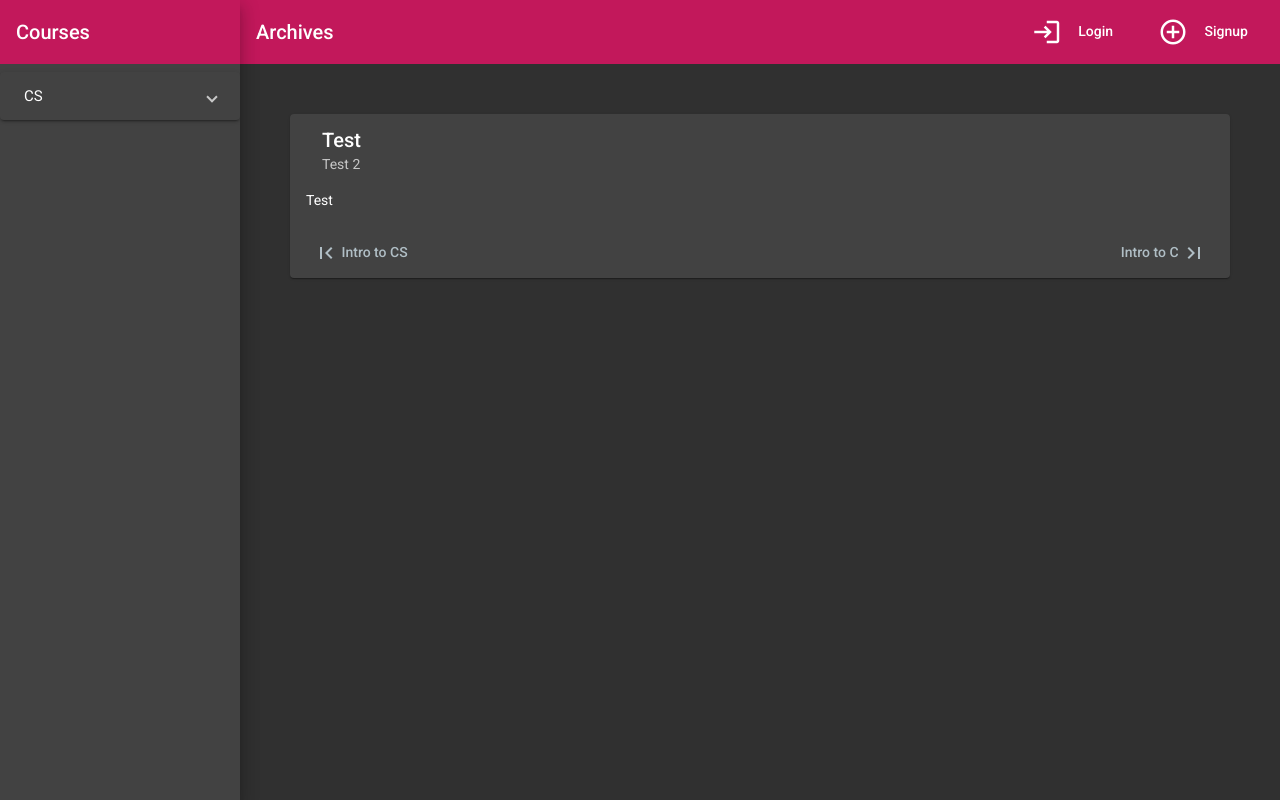
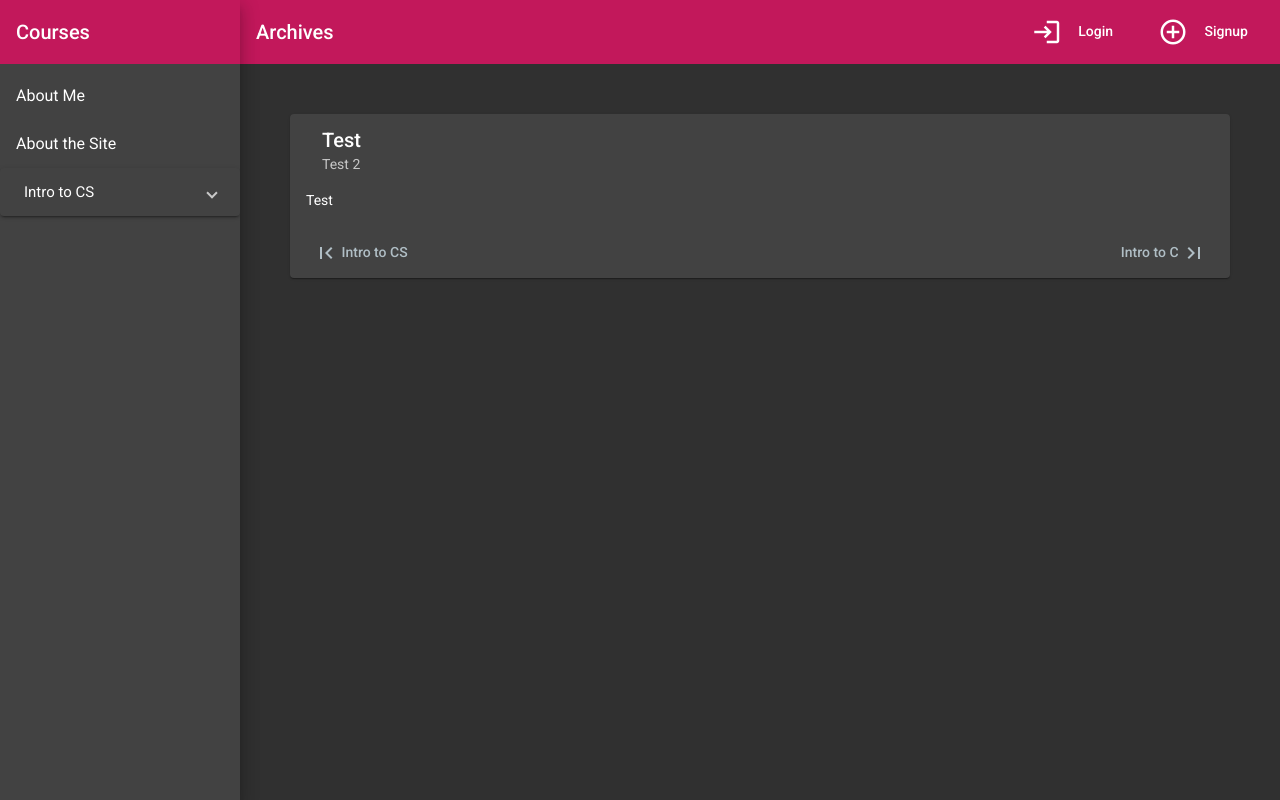
Before and after one commit to sholden3/the-archive, an Angular app in the folder the-archive/: page / in a window 1280 px wide. Built offline with nearby package versions, Linux system fonts and the light colour scheme.

Commit message:
Updated side-nav component to show dynamic directory info.

```diff
--- a/the-archive/src/app/content-wrapper/side-nav/side-nav.component.html
+++ b/the-archive/src/app/content-wrapper/side-nav/side-nav.component.html
@@ -10,20 +10,31 @@
         </mat-toolbar>
         <div *ngIf="!isScreenSmall; else smallScreen">
             <mat-nav-list>
+                <div *ngFor="let dir of directory | async">
+                    <div *ngIf="dir.type == 'text'">
+                        <mat-list-item matTooltip="{{dir.description}}">
+                            {{dir.name}}
+                        </mat-list-item>
+                    </div>
+                    <div *ngIf="dir.type == 'dropdown'">
                         <mat-accordion>
                             <mat-expansion-panel>
                                 <mat-expansion-panel-header>
-                            <mat-panel-title matTooltip="Intro to CS test">
+                                    <mat-panel-title matTooltip="{{dir.description}}">
                                         <div fxLayout="row" fxLayoutAlign="space-between center">
-                                    CS
+                                            {{dir.name}}
                                         </div>
                                     </mat-panel-title>
                                 </mat-expansion-panel-header>
-                        <mat-list-item matTooltip="First Item">
-                            Test
+                                <div *ngFor="let section of dir.children">
+                                    <mat-list-item matTooltip="{{section.description}}">
+                                        {{section.itemNm}}
                                     </mat-list-item>
+                                </div>
                             </mat-expansion-panel>
                         </mat-accordion>
+                    </div>
+                </div>
             </mat-nav-list>
         </div>
     </mat-sidenav>
--- a/the-archive/src/app/content-wrapper/side-nav/side-nav.component.ts
+++ b/the-archive/src/app/content-wrapper/side-nav/side-nav.component.ts
@@ -15,7 +15,7 @@ import { ScreenSizeService } from 'src/app/services/screen-size/screen-size.serv
 export class SideNavComponent implements OnInit {
 
   public isScreenSmall: boolean | null;
-  public directory: DirectoryItem[];
+  public directory: Observable<DirectoryItem[]>;
 
   constructor(
     private router: Router,
@@ -24,7 +24,7 @@ export class SideNavComponent implements OnInit {
   ) {
     this.isScreenSmall = null;
     this.sidenav = null;
-    this.directory = [];
+    this.directory = new Observable<DirectoryItem[]>();
   }
 
     @ViewChild(MatSidenav) sidenav: MatSidenav | null;
@@ -41,11 +41,9 @@ export class SideNavComponent implements OnInit {
       }
     });
 
+    this.directory = this.directoryService.directory;
     this.directoryService.loadAll();
-    this.directoryService.directory
-      .subscribe((data: DirectoryItem[]) => {
-        this.directory = data;
-      });
+
   }
 
 }
```
Lines whose indentation alone changed are shown as unchanged.
